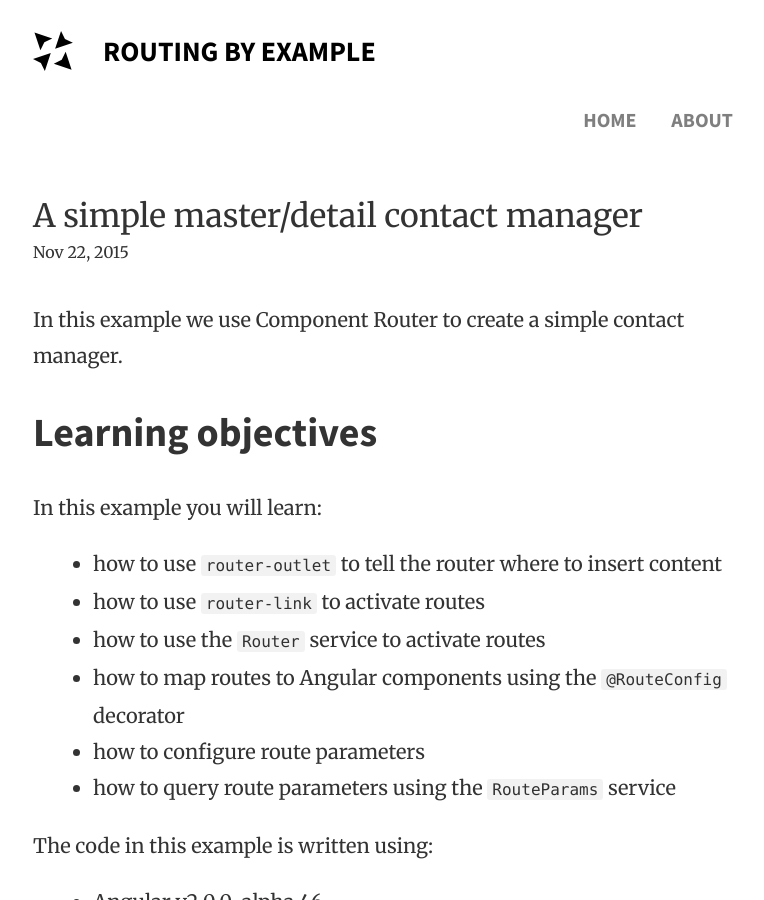
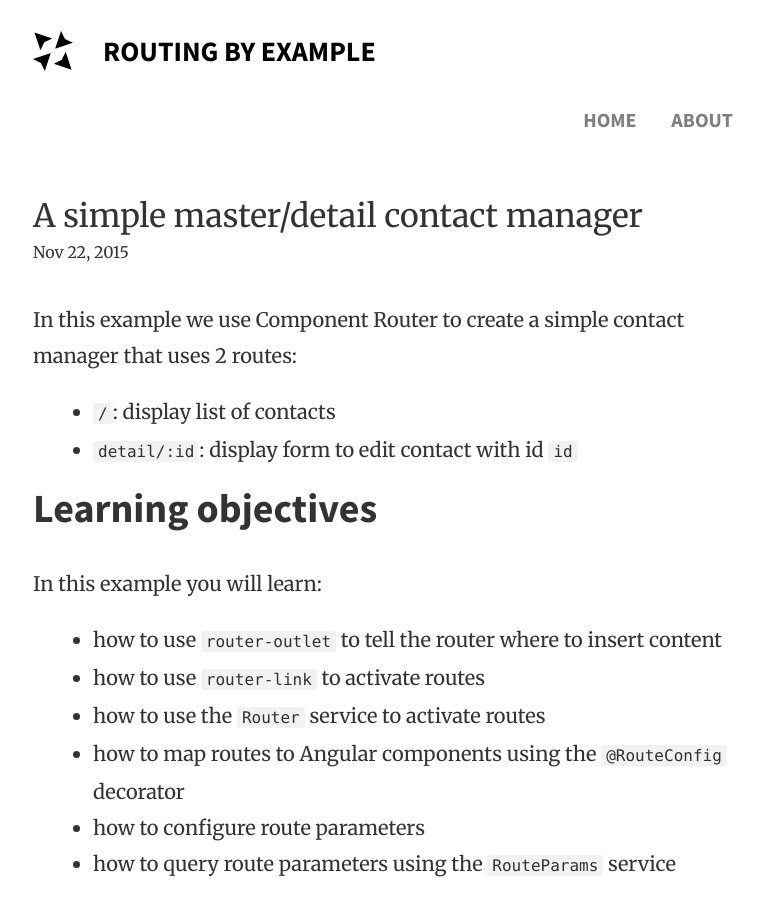
Before and after one commit to routingbyexample/routingbyexample.github.io, a Jekyll site: the page built from _posts/2015-11-22-a-simple-contact-manager.md, in a window 1280 px wide and 900 px high. Shown: the whole window, without its empty margins (257-1021 px from the left). Built offline with Jekyll 4.4.1, drawn with Linux system fonts in a browser that asks for light colours.

Commit message:
feat(_posts): update example #2

```diff
--- a/_posts/2015-11-22-a-simple-contact-manager.md
+++ b/_posts/2015-11-22-a-simple-contact-manager.md
@@ -8,7 +8,10 @@ number: 2
 minutes: 5
 ---
 
-In this example we use Component Router to create a simple contact manager.
+In this example we use Component Router to create a simple contact manager that uses 2 routes:
+
+- `/`: display list of contacts
+- `detail/:id`: display form to edit contact with id `id`
 
 # Learning objectives
 
```
